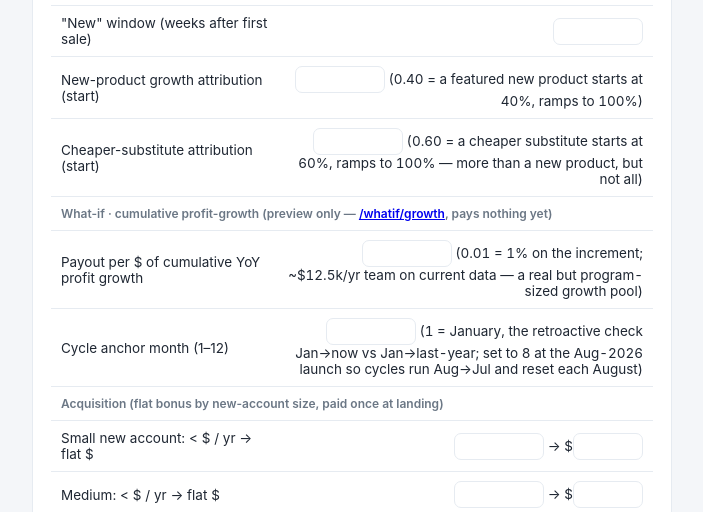
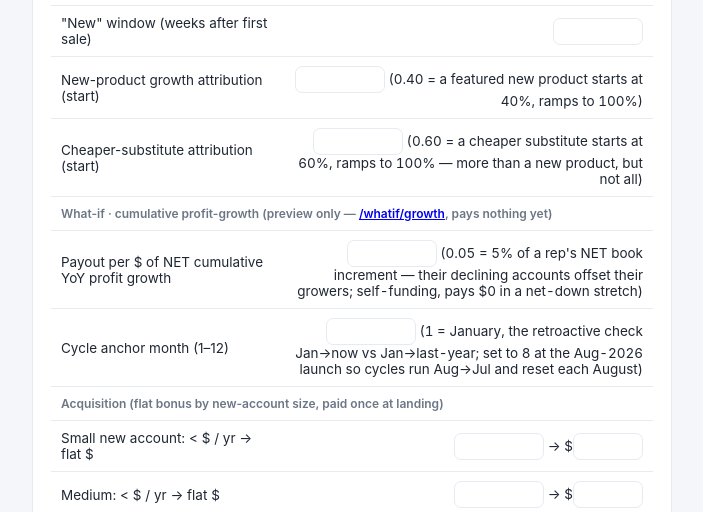
Before and after one commit to JaxonFan/wandt_sales_evaluation, a FastAPI app: template app/templates/settings.html in a window 1280 px wide. Shown: the part 1138-1650 px from the top of the page, without its empty margins (86-789 px from the left). Run offline with FastAPI, Linux system fonts and the light colour scheme; the template is opened without the code that fills it, so the values that code supplies are empty; some libraries are stand-ins or nearby versions.

Commit message:
Fix phantom growth (import ALL invoices) + rep-level netting @5%
Answers the analyst's challenge (analyst_number.png): company Jan-Jun profit is
DOWN while our what-if showed a $488k gains pool.

- Import kept only tracked-rep invoices, silently dropping untracked/inactive
  batches (MT ~ $189k in early 2025). Accounts inherited from them had empty
  baselines -> ~$170k phantom growth. /upload and load_history now keep EVERY
  invoice (associate=None/inactive name, no bonus credit - all credit paths
  gate on the active team) so account histories are complete. After re-import,
  DB Jan1-Jun19 2025 = $2,234,239 - matches the manager's GP sheet exactly.
- compute_cumulative_growth: per-account raw (signable) gap, REP-LEVEL NETTING
  (a rep's own declines offset their growers), progressive true-up on the rep's
  net peak (down month pays $0, no clawback, never negative).
- cumulative_rate 0.01 -> 0.05 (5% of the NET increment, per the manager).
- Template: netting copy, red negatives in rep table / matrix / account detail.
- Verified on real data @5%: Ting $1,367, Garmi $1,074, Morgan $72, others $0
  (their books are genuinely net-down) - team $2,512, matching the raw-file
  simulation and the analyst's direction.

43 tests green (netting, net-peak true-up, untracked-history baseline).
NOTE: prod needs the two sales XLSX re-uploaded via /upload after deploy.

Co-Authored-By: Claude Opus 4.8 (1M context) <noreply@anthropic.com>

```diff
--- a/app/config.py
+++ b/app/config.py
@@ -57,7 +57,7 @@ DEFAULTS = {
     "acq_ramp_periods": 3,         # an account counts as "new" for ~1 quarter (3 periods), then graduates
 
     # --- Cumulative profit-growth (the 'what-if' growth model — /whatif/growth, pays nothing yet) ---
-    "cumulative_rate": 0.01,       # $ earned per $ of cumulative YoY PROFIT growth (1% on the increment; progressive true-up, no clawback)
+    "cumulative_rate": 0.05,       # $ earned per $ of NET cumulative YoY PROFIT growth (5%; rep-level netting — a rep's own declines offset their growers; progressive true-up on the rep's peak, no clawback)
     "young_account_pct": 0.01,     # (display/back-compat) a brand-new account's gap already equals its own profit, so it earns cumulative_rate x profit automatically; this dial is no longer used in the math
     "young_account_months": 12,    # an account younger than this is flagged "new" on the page (no full year-ago to compare)
     "fiscal_start_month": 1,       # cumulative cycle anchor month. 1 = January (retroactive check: Jan->present vs Jan->same-last-year). Set to 8 at the Aug-2026 launch so cycles run Aug->Jul and reset each August.
--- a/app/engine.py
+++ b/app/engine.py
@@ -553,13 +553,13 @@ def compute_cumulative_growth(df, fiscal_start, as_of, sales_team, *, cumulative
     a genuinely co-owned account is divided rather than handed 100% to one rep.
 
       cycle window  = [fiscal_start .. as_of]   (fiscal_start = the program's launch month; resets each cycle)
-      account cumulative gap(t) = Sum_{m<=t}( this-year profit(m) - last-year profit(m-12mo) )
-      account credit = cumulative_rate x max(0, PEAK gap over the cycle)   (progressive true-up: each month pays
-                       only new ground above the prior peak, so a down month adds $0 and nothing is clawed back)
-      A brand-new account has no year-ago, so its gap == its own profit -> it earns cumulative_rate x profit
-      (the acquisition landing bonus is separate). rep credit on an account = account credit x work-share.
-      rep:  earned = Sum over accounts( account credit x rep work-share )   (always >= 0; a shrinking account
-            contributes $0, it never drags a rep's growers negative)
+      account cumulative gap(t) = Sum_{m<=t}( this-year profit(m) - last-year profit(m-12mo) )   (raw, signable)
+      rep net gap(t) = Sum over accounts( account gap(t) x rep work-share )   -- REP-LEVEL NETTING: a rep's own
+            declining accounts offset their growers, so pay comes only from NET book growth (self-funding).
+      true-up at the REP level: pay_t = cumulative_rate x max(0, rep gap(t) - running peak); a down month pays $0
+            and nothing is clawed back. Total earned = cumulative_rate x max(0, peak of the rep's net gap).
+      A brand-new account has no year-ago, so its gap == its own profit (feeds the rep's net; the acquisition
+      landing bonus is separate).
 
     Pure/read-only: pays nothing, writes nothing. Returns dict(reps, trajectory, accounts, months, ...).
     """
@@ -602,38 +602,37 @@ def compute_cumulative_growth(df, fiscal_start, as_of, sales_team, *, cumulative
         else:
             shares = {rp.idxmax(): 1.0}                          # loss account -> credit/charge the largest seller
         primary = max(shares, key=shares.get)
-        # is_young is a DISPLAY flag only: a brand-new account has no full year-ago, so its gap below just equals
-        # its own cumulative profit -> it naturally earns cumulative_rate x profit (= "1% of profit"), no special case.
+        # is_young is a DISPLAY flag only: a brand-new account has no full year-ago, so its raw gap below just
+        # equals its own cumulative profit — no special case in the math.
         is_young = bool(first_sale.get(acct, as_of) > young_cut)
-        # progressive true-up on THIS account's cumulative gap (this-year running total - last-year running total).
-        # Each month pays only NEW ground above the prior peak (>=0) -> a down month adds $0, never claws back.
-        inc, s_ty, s_ly, run_max = [], 0.0, 0.0, 0.0
+        # raw cumulative gap trajectory (this-year running total - last-year running total), NO per-account
+        # floor: declines carry their sign so they NET against the rep's growers.
+        cum, s_ty, s_ly = [], 0.0, 0.0
         for i in range(len(months)):
             s_ty += aprof(acct, months[i]); s_ly += aprof(acct, ly_months[i])
-            gap = s_ty - s_ly
-            inc.append(cumulative_rate * max(0.0, gap - run_max))
-            run_max = max(run_max, gap)
-        per_acct[acct] = dict(shares=shares, primary=primary, is_young=is_young, inc=inc,
-                              peak=max(0.0, run_max), ty_profit=s_ty, ly_profit=s_ly)
+            cum.append(s_ty - s_ly)
+        per_acct[acct] = dict(shares=shares, primary=primary, is_young=is_young, cum=cum,
+                              gap=cum[-1] if cum else 0.0, ty_profit=s_ty, ly_profit=s_ly)
 
     reps, trajectory = [], {}
     for rep in sorted(team):
         held = [(a, v) for a, v in per_acct.items() if rep in v["shares"]]
-        earned = sum(cumulative_rate * v["peak"] * v["shares"][rep] for _, v in held)   # always >= 0
+        # rep-level netting + true-up: pay only NEW ground above the rep's running NET peak; floored at $0
+        rows, run_max, cum_pay = [], 0.0, 0.0
+        net_traj = [sum(v["cum"][i] * v["shares"][rep] for _, v in held) for i in range(len(months))]
+        for i, m in enumerate(months):
+            pay = cumulative_rate * max(0.0, net_traj[i] - run_max)
+            run_max = max(run_max, net_traj[i])
+            cum_pay += pay
+            rows.append(dict(month=str(m), pay=pay, cum_pay=cum_pay, cum_growth=net_traj[i]))
+        trajectory[rep] = rows
+        net_final = net_traj[-1] if net_traj else 0.0
         reps.append(dict(associate=rep, n_accounts=len(held),
                          n_young=sum(1 for _, v in held if v["is_young"]),
-                         cum_growth=(earned / cumulative_rate if cumulative_rate else 0.0), earned=earned))
-        # month-by-month true-up pay (fiscal month 1 alone, then the running build; a rep-wide down month pays $0)
-        rows, cum_pay = [], 0.0
-        for i, m in enumerate(months):
-            pay = sum(v["inc"][i] * v["shares"][rep] for _, v in held)
-            cum_pay += pay
-            rows.append(dict(month=str(m), pay=pay, cum_pay=cum_pay,
-                             cum_growth=(cum_pay / cumulative_rate if cumulative_rate else 0.0)))
-        trajectory[rep] = rows
+                         cum_growth=net_final, earned=cumulative_rate * max(0.0, run_max)))
 
     accounts = pd.DataFrame([dict(account=a, holder=v["primary"], ty_profit=v["ty_profit"],
-                                  ly_profit=v["ly_profit"], growth=v["peak"], is_young=v["is_young"])
+                                  ly_profit=v["ly_profit"], growth=v["gap"], is_young=v["is_young"])
                              for a, v in per_acct.items()])
     return dict(fiscal_start=fiscal_start, as_of=as_of, cumulative_rate=cumulative_rate,
                 months=[str(m) for m in months], reps=pd.DataFrame(reps),
--- a/app/load_history.py
+++ b/app/load_history.py
@@ -59,8 +59,10 @@ def read_sales(db):
         sales[col] = pd.to_numeric(sales[col], errors="coerce")
     sales["Document Date"] = pd.to_datetime(sales["Document Date"])
     sales["associate"] = sales["Batch Number"].apply(lambda b: resolve_associate(b, prefix_map, variant_map))
-    sales = sales[sales["associate"].isin(sales_team)].copy()    # rep transactions only
-    return sales
+    # keep EVERY invoice: untracked/inactive people's rows carry no bonus credit (credit paths gate on the
+    # active team) but complete each account's true baseline history (no phantom growth on inherited accounts)
+    sales["associate"] = sales["associate"].where(pd.notna(sales["associate"]), None)
+    return sales.copy()
 
 
 def main():
--- a/app/main.py
+++ b/app/main.py
@@ -635,7 +635,11 @@ async def upload(request: Request, sales_file: UploadFile = File(...), db: Sessi
         sales[col] = pd.to_numeric(sales[col], errors="coerce")
     sales["Document Date"] = pd.to_datetime(sales["Document Date"], errors="coerce")
     sales["associate"] = sales["Batch Number"].apply(lambda b: service.resolve_associate(b, prefix_map, variant_map))
-    sales = sales[sales["associate"].isin(sales_team)].dropna(subset=["Document Date"])
+    # Keep EVERY invoice — including ones from inactive/untracked people (e.g. MT). They carry no bonus credit
+    # (every credit path gates on the active sales team), but they complete each account's true history so an
+    # account inherited from an untracked person doesn't show phantom growth against an empty baseline.
+    sales = sales.dropna(subset=["Document Date"])
+    sales["associate"] = sales["associate"].where(pd.notna(sales["associate"]), None)
     # if the invoices file carries a Void Status column, voided invoices are DELETED: don't import their lines,
     # and record them as voided so they're excluded from every bonus (and any already-imported copy is dropped).
     vcol = next((c for c in raw.columns if "void" in str(c).strip().lower()), None)
@@ -671,10 +675,13 @@ async def upload(request: Request, sales_file: UploadFile = File(...), db: Sessi
             db.add(M.VoidedInvoice(sop_number=sop, reported_at=dt.datetime.utcnow()))
     db.commit()
     service._ENGINE_CACHE.clear()
-    audit(db, user, "upload", "sales_lines", {"lines": n, "orders": len(sop_numbers), "voided": len(voided_in_file)})
+    n_tracked = int(sales["associate"].isin(sales_team).sum())
+    audit(db, user, "upload", "sales_lines", {"lines": n, "tracked": n_tracked,
+                                              "orders": len(sop_numbers), "voided": len(voided_in_file)})
     extra = f"; excluded {len(voided_in_file):,} voided invoices" if vcol is not None else ""
     return templates.TemplateResponse("upload.html", {"request": request, "user": user,
-        "msg": f"Imported {n:,} rep sales lines across {len(sop_numbers):,} orders{extra}."})
+        "msg": f"Imported {n:,} sales lines across {len(sop_numbers):,} orders "
+               f"({n_tracked:,} credited to tracked reps; the rest are history-only){extra}."})
 
 
 @app.post("/upload-receivables")
--- a/app/templates/settings.html
+++ b/app/templates/settings.html
@@ -29,7 +29,7 @@
       <tr><td>New-product growth attribution (start)</td><td class="num"><input name="new_product_attribution" type="number" step="0.05" value="{{ settings.new_product_attribution }}" style="width:90px"> (0.40 = a featured new product starts at 40%, ramps to 100%)</td></tr>
       <tr><td>Cheaper-substitute attribution (start)</td><td class="num"><input name="substitute_attribution" type="number" step="0.05" value="{{ settings.substitute_attribution }}" style="width:90px"> (0.60 = a cheaper substitute starts at 60%, ramps to 100% — more than a new product, but not all)</td></tr>
       <tr><th colspan="2">What-if · cumulative profit-growth (preview only — <a href="/whatif/growth">/whatif/growth</a>, pays nothing yet)</th></tr>
-      <tr><td>Payout per $ of cumulative YoY profit growth</td><td class="num"><input name="cumulative_rate" type="number" step="0.0025" value="{{ settings.cumulative_rate }}" style="width:90px"> (0.01 = 1% on the increment; ~$12.5k/yr team on current data — a real but program-sized growth pool)</td></tr>
+      <tr><td>Payout per $ of NET cumulative YoY profit growth</td><td class="num"><input name="cumulative_rate" type="number" step="0.005" value="{{ settings.cumulative_rate }}" style="width:90px"> (0.05 = 5% of a rep's NET book increment — their declining accounts offset their growers; self-funding, pays $0 in a net-down stretch)</td></tr>
       <tr><td>Cycle anchor month (1–12)</td><td class="num"><input name="fiscal_start_month" type="number" step="1" min="1" max="12" value="{{ settings.fiscal_start_month }}" style="width:90px"> (1 = January, the retroactive check Jan→now vs Jan→last-year; set to 8 at the Aug-2026 launch so cycles run Aug→Jul and reset each August)</td></tr>
       <tr><th colspan="2">Acquisition (flat bonus by new-account size, paid once at landing)</th></tr>
       <tr><td>Small new account: < $ / yr → flat $</td><td class="num"><input name="acq_tier_small_max" type="number" step="1000" value="{{ settings.acq_tier_small_max }}" style="width:90px"> → $<input name="acq_flat_small" type="number" step="25" value="{{ settings.acq_flat_small }}" style="width:70px"></td></tr>
```
Also changed, not shown: app/templates/whatif_growth.html (+23 -19 lines), tests/test_cumulative.py (+60 -41 lines), analyst_number.png (added), gp.png (deleted).
